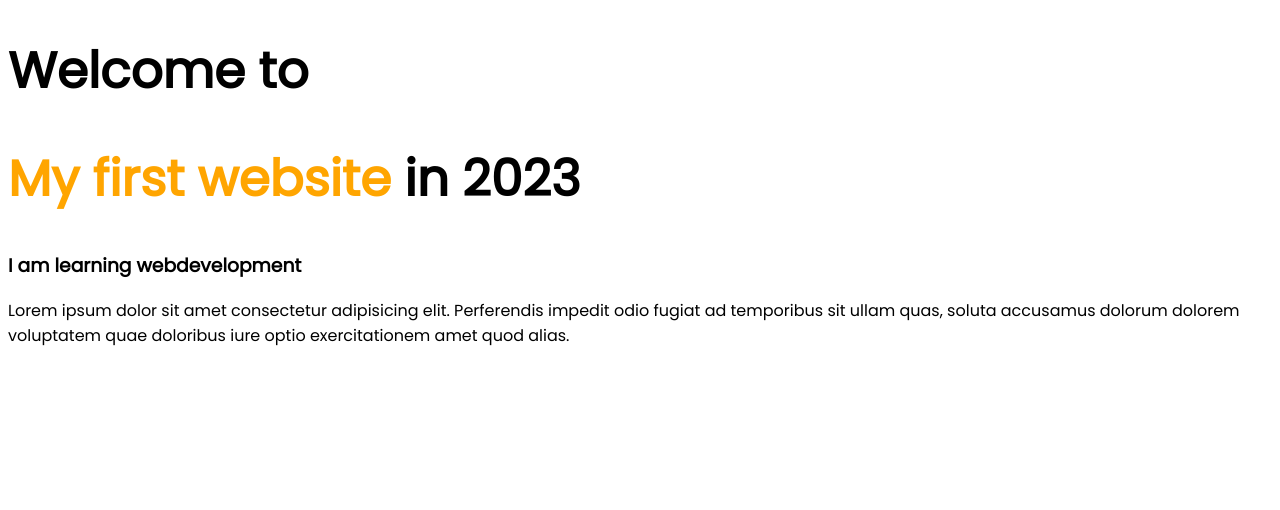
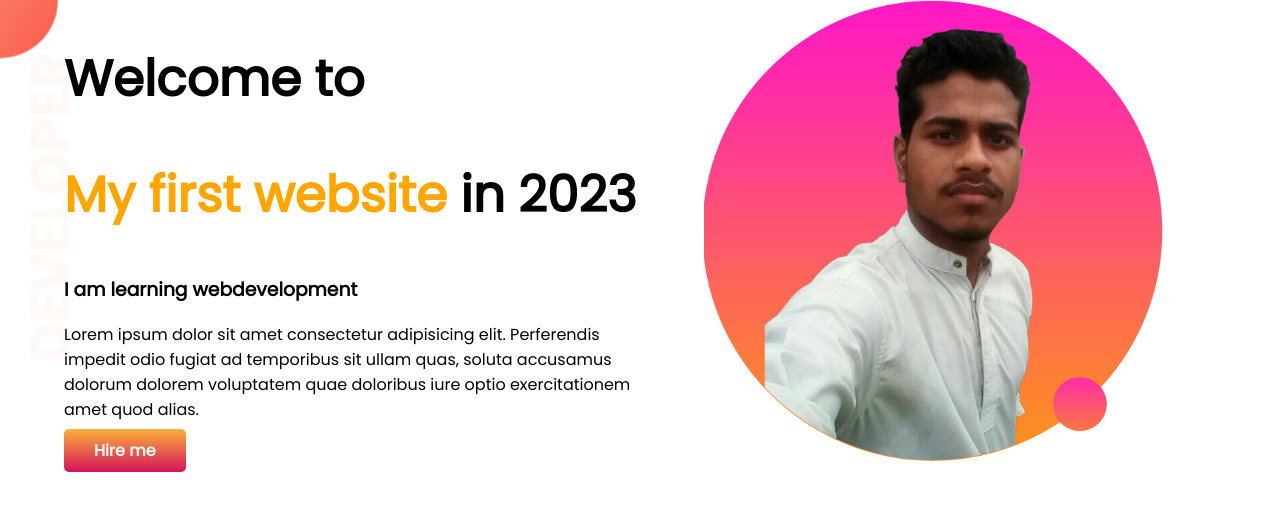
Before and after one commit to mdhanifmrida18/my-first-website, a plain HTML site: page index.html in a window 1280 px wide. Drawn offline with Linux system fonts and the light colour scheme.

Commit message:
top section done

```diff
--- a/index.html
+++ b/index.html
@@ -1,5 +1,6 @@
 <!DOCTYPE html>
 <html lang="en">
+
 <head>
     <meta charset="UTF-8">
     <meta name="viewport" content="width=device-width, initial-scale=1.0">
@@ -9,10 +10,22 @@
     <link href="https://fonts.googleapis.com/css2?family=Poppins&display=swap" rel="stylesheet">
     <link rel="stylesheet" href="style.css">
 </head>
+
 <body>
-    <h1> Welcome to </h1>
-    <h1> <span class="color-orange">My first website</span> in 2023</h1>
-    <h3> I am learning webdevelopment </h3>
-    <p> Lorem ipsum dolor sit amet consectetur adipisicing elit. Perferendis impedit odio fugiat ad temporibus sit ullam quas, soluta accusamus dolorum dolorem voluptatem quae doloribus iure optio exercitationem amet quod alias.</p>
+    <section class="top-banner">
+        <div class="half-width">
+            <h1> Welcome to </h1>
+            <h1> <span class="color-orange">My first website</span> in 2023</h1>
+            <h3> I am learning webdevelopment </h3>
+            <p> Lorem ipsum dolor sit amet consectetur adipisicing elit. Perferendis impedit odio fugiat ad temporibus
+                sit ullam quas, soluta accusamus dolorum dolorem voluptatem quae doloribus iure optio exercitationem
+                amet quod alias.</p>
+            <a class="linkedin-button" target="_blank" href="https://www.linkedin.com/in/mdhanifmrida18/"> Hire me </a>
+        </div>
+        <div class="half-width">
+            <img src="images/my pic.jpg" alt="">
+        </div>
+    </section>
 </body>
+
 </html>
--- a/style.css
+++ b/style.css
@@ -1,9 +1,39 @@
-body{
+body {
     font-family: 'Poppins', sans-serif;
+    margin: 0%;
 }
-h1{
+
+h1 {
     font-size: 50px;
 }
-.color-orange{
+
+.color-orange {
     color: orange;
 }
+
+section {
+    display: flex;
+}
+
+.half-width {
+    width: 50%;
+    padding-left: 5%;
+}
+
+.half-width img {
+    width: 80%;
+}
+
+.linkedin-button {
+    text-decoration: none;
+    background-image: linear-gradient(#FBB03B, #D4145A);
+    padding: 10px 30px;
+    color: white;
+    font-weight: 700;
+    border-radius: 5px;
+}
+
+.top-banner {
+    background-image: url(images/top-banner.png);
+    background-repeat: no-repeat;
+}
```
Also changed, not shown: images/image1.jpg (added), images/image2.png (added).
